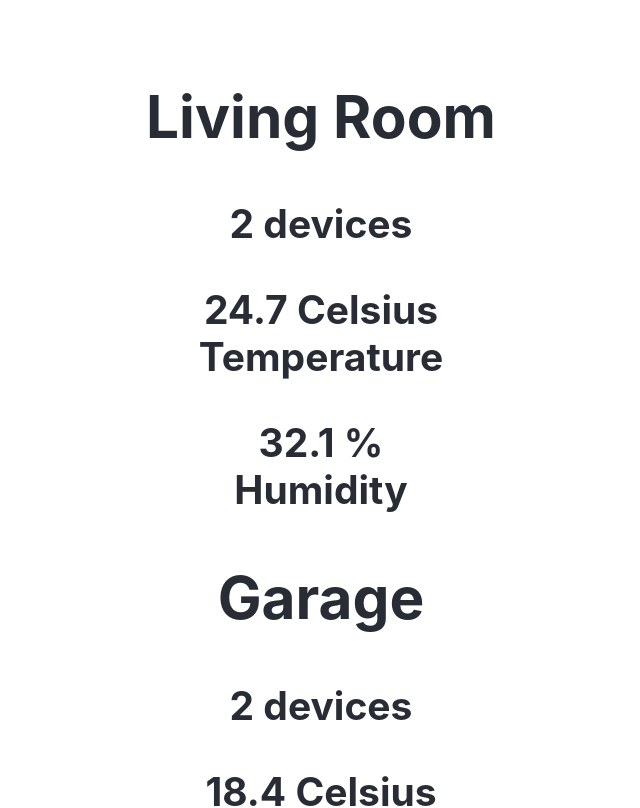
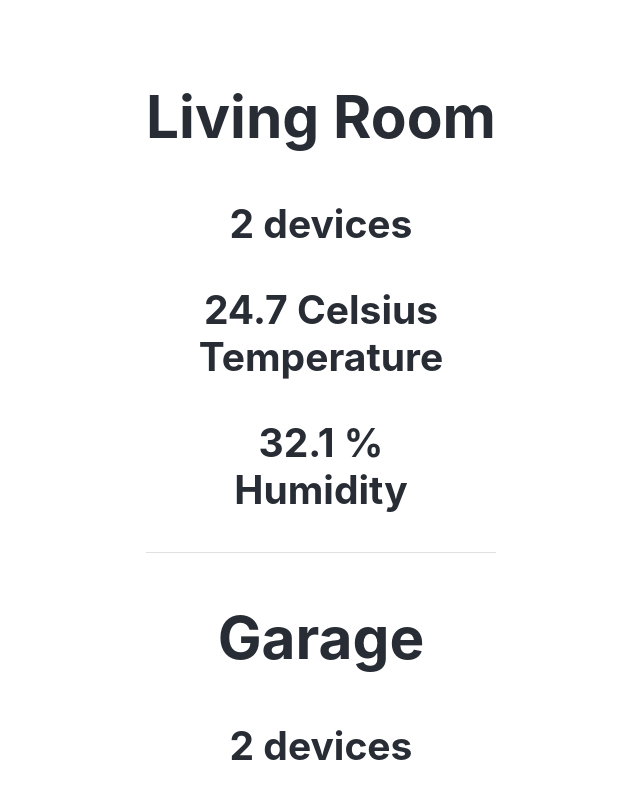
Before and after one commit to dougdyson/sensorific, a React (Create React App) app: page / in a window 1280 px wide. Shown: the top 808 px of the page, without its empty margins (319-959 px from the left). Built offline with nearby package versions, Linux system fonts and the light colour scheme.

Commit message:
add divider

```diff
--- a/src/Components/Room/Room.jsx
+++ b/src/Components/Room/Room.jsx
@@ -1,4 +1,5 @@
 import React from 'react';
+import Divider from '@material-ui/core/Divider';
 import SensorsList from '../Sensor/SensorsList';
 
 export default function Home(props) {
@@ -14,6 +15,7 @@ export default function Home(props) {
       <p>{sensors.map(sensor => (
         <SensorsList devices={sensor} />
       ))}</p>
+      <Divider />
     </section>
   );
 }
```
Also changed, not shown: 1 other file (tests, documents, lock files or other folders).
